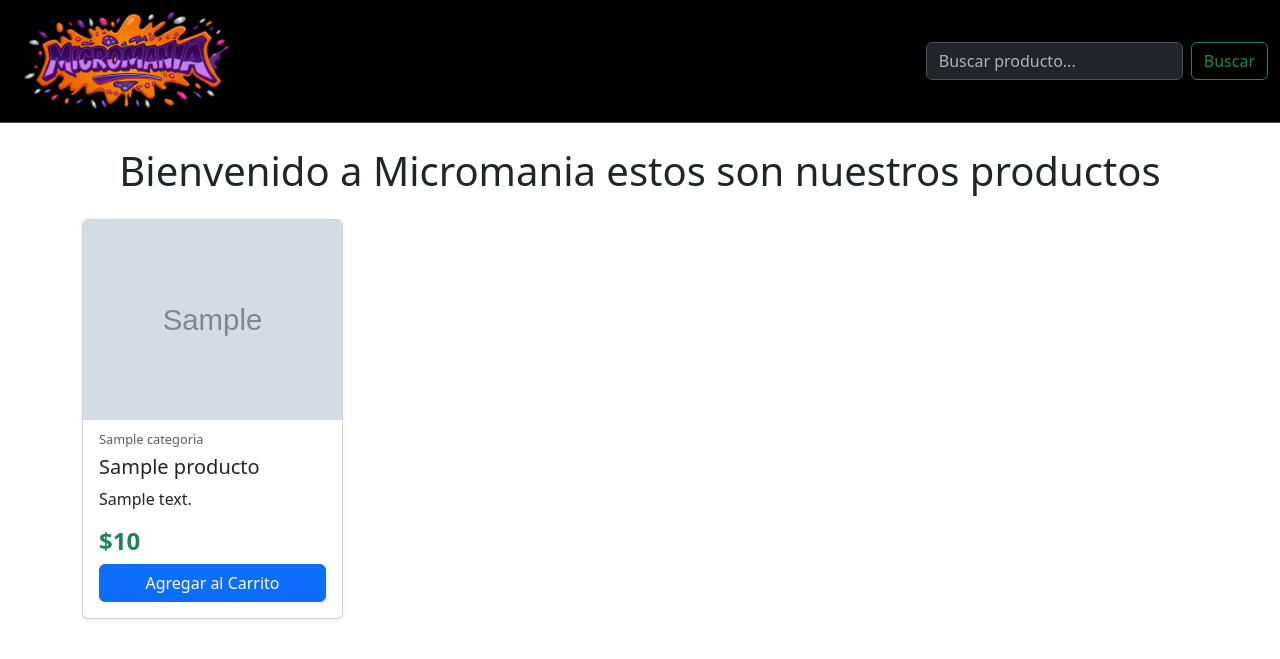
After one commit to LuisParada7/mcm, a Django app: page /home/ in a window 1280 px wide. The commit adds this page. Shown: the top 659 px of the page. Run offline with Django 5.2, Linux system fonts and the light colour scheme; tables that the repository leaves empty hold one stand-in row (values such as "Sample post"); grey boxes marked "Sample" are stand-in pictures.

Commit message:
Add frontend structure, styles, and static images for home and index

```diff
--- a/catalogo/models.py
+++ b/catalogo/models.py
@@ -23,6 +23,10 @@ class Producto(models.Model):
 
     def __str__(self):
         return self.nombre
+
+    @property
+    def precio_pagina(self):
+        return f"{int(self.precio):,}".replace(",", ".")
 
 class Pedido(models.Model):
     usuario = models.ForeignKey(User, on_delete=models.CASCADE)
--- a/mcm/urls.py
+++ b/mcm/urls.py
@@ -17,8 +17,14 @@ Including another URLconf
 from django.contrib import admin
 from django.urls import path
 from . import views
+from django.conf import settings
+from django.conf.urls.static import static
 
 urlpatterns = [
     path('admin/', admin.site.urls),
     path('', views.index, name='index'),
+    path('home/', views.home, name='home'),
 ]
+
+if settings.DEBUG:
+    urlpatterns += static(settings.MEDIA_URL, document_root=settings.MEDIA_ROOT)
--- a/mcm/views.py
+++ b/mcm/views.py
@@ -1,5 +1,20 @@
 from django.shortcuts import render
+from django.db.models import Q
+from catalogo.models import Producto
 
 def index(request):
     return render(request,'index/index.html',{
     })
+
+def home(request):
+    productos = Producto.objects.filter(disponible=True, stock__gt=0)
+
+    query = request.GET.get('q')
+
+    if query:
+        productos = productos.filter(nombre__icontains=query)
+
+    context = {
+        'productos': productos
+    }
+    return render(request, 'home/home.html', context)
--- /dev/null
+++ b/static/css/base/base.css
@@ -0,0 +1,12 @@
+
+.navbar {
+    display: flex;
+    justify-content: space-between;
+    background-color:#000000 !important;
+    min-height: 100px;
+    z-index: 1000;
+}
+
+.logo_1{
+    width: 18%;
+}
--- /dev/null
+++ b/templates/base.html
@@ -0,0 +1,33 @@
+{% load static %}
+<!DOCTYPE html>
+<html lang="es">
+
+<head>
+    <meta charset="UTF-8">
+    <meta name="viewport" content="width=device-width, initial-scale=1.0">
+    <title>MCM | {% block title %}{% endblock %}</title>
+    {% block extra_css %}{% endblock %}
+    <link href="https://cdn.jsdelivr.net/npm/bootstrap@5.3.8/dist/css/bootstrap.min.css" rel="stylesheet"
+        integrity="sha384-sRIl4kxILFvY47J16cr9ZwB07vP4J8+LH7qKQnuqkuIAvNWLzeN8tE5YBujZqJLB" crossorigin="anonymous">
+    <link rel="stylesheet" href="{% static 'css/base/base.css' %}">
+</head>
+
+<body>
+    <nav class="navbar bg-dark border-bottom border-body" data-bs-theme="dark">
+        <div class="container-fluid">
+            <img src="{% static 'image/logo_4.png' %}" class="logo_1">
+            <form class="d-flex" role="search" action="{% url 'home' %}" method="GET">
+                <input class="form-control me-2" type="search" name="q" placeholder="Buscar producto..."
+                    aria-label="Search" value="{{ request.GET.q }}">
+                <button class="btn btn-outline-success" type="submit">Buscar</button>
+            </form>
+        </div>
+    </nav>
+    {% block content %}
+    {% endblock %}
+    <script src="https://cdn.jsdelivr.net/npm/bootstrap@5.3.8/dist/js/bootstrap.bundle.min.js"
+        integrity="sha384-FKyoEForCGlyvwx9Hj09JcYn3nv7wiPVlz7YYwJrWVcXK/BmnVDxM+D2scQbITxI"
+        crossorigin="anonymous"></script>
+</body>
+
+</html>
--- /dev/null
+++ b/templates/home/home.html
@@ -0,0 +1,58 @@
+{% extends 'base.html' %}
+{% load static %}
+
+{% block title %}
+MicroMania
+{% endblock %}
+
+{% block extra_css %}
+{% endblock %}
+
+{% block content %}
+<div class="container mt-4">
+    <h1 class="text-center mb-4">Bienvenido a Micromania estos son nuestros productos</h1>
+
+    <div class="row">
+        {% for producto in productos %}
+            <div class="col-12 col-md-4 col-lg-3 mb-4">
+                <div class="card h-100 shadow-sm">
+
+                    {% if producto.imagen %}
+                        <img src="{{ producto.imagen.url }}" class="card-img-top" alt="{{ producto.nombre }}" style="height: 200px; object-fit: cover;">
+                    {% else %}
+                        <div class="d-flex align-items-center justify-content-center bg-secondary text-white" style="height: 200px;">
+                            <span>Sin Imagen</span>
+                        </div>
+                    {% endif %}
+
+                    <div class="card-body d-flex flex-column">
+                        <h6 class="card-subtitle mb-2 text-muted" style="font-size: 0.8rem;">
+                            {{ producto.categoria.nombre }}
+                        </h6>
+
+                        <h5 class="card-title">{{ producto.nombre }}</h5>
+
+                        <p class="card-text text-truncate">
+                            {{ producto.descripcion }}
+                        </p>
+
+                        <div class="mt-auto">
+                            <h4 class="text-success fw-bold">${{ producto.precio_pagina }}</h4>
+
+                            <a href="#" class="btn btn-primary w-100">
+                                Agregar al Carrito
+                            </a>
+                        </div>
+                    </div>
+                </div>
+            </div>
+        {% empty %}
+            <div class="col-12 text-center">
+                <div class="alert alert-info">
+                    No hay productos disponibles en este momento. ¡Vuelve pronto!
+                </div>
+            </div>
+        {% endfor %}
+    </div>
+</div>
+{% endblock %}
```
Also changed, not shown: mcm/settings.py (+6 -2 lines), templates/index/index.html (+14 -11 lines), templates/plantilla.html (added, +12 -0 lines), static/image/Micromania.jpeg (added), static/image/camiseta_micro.png (added), static/image/canilleras.png (added), static/image/guayos.jpg (added), static/image/logo_3.png (added), static/image/logo_4.png (added), static/image/medias.jpg (added), 2 other files.
